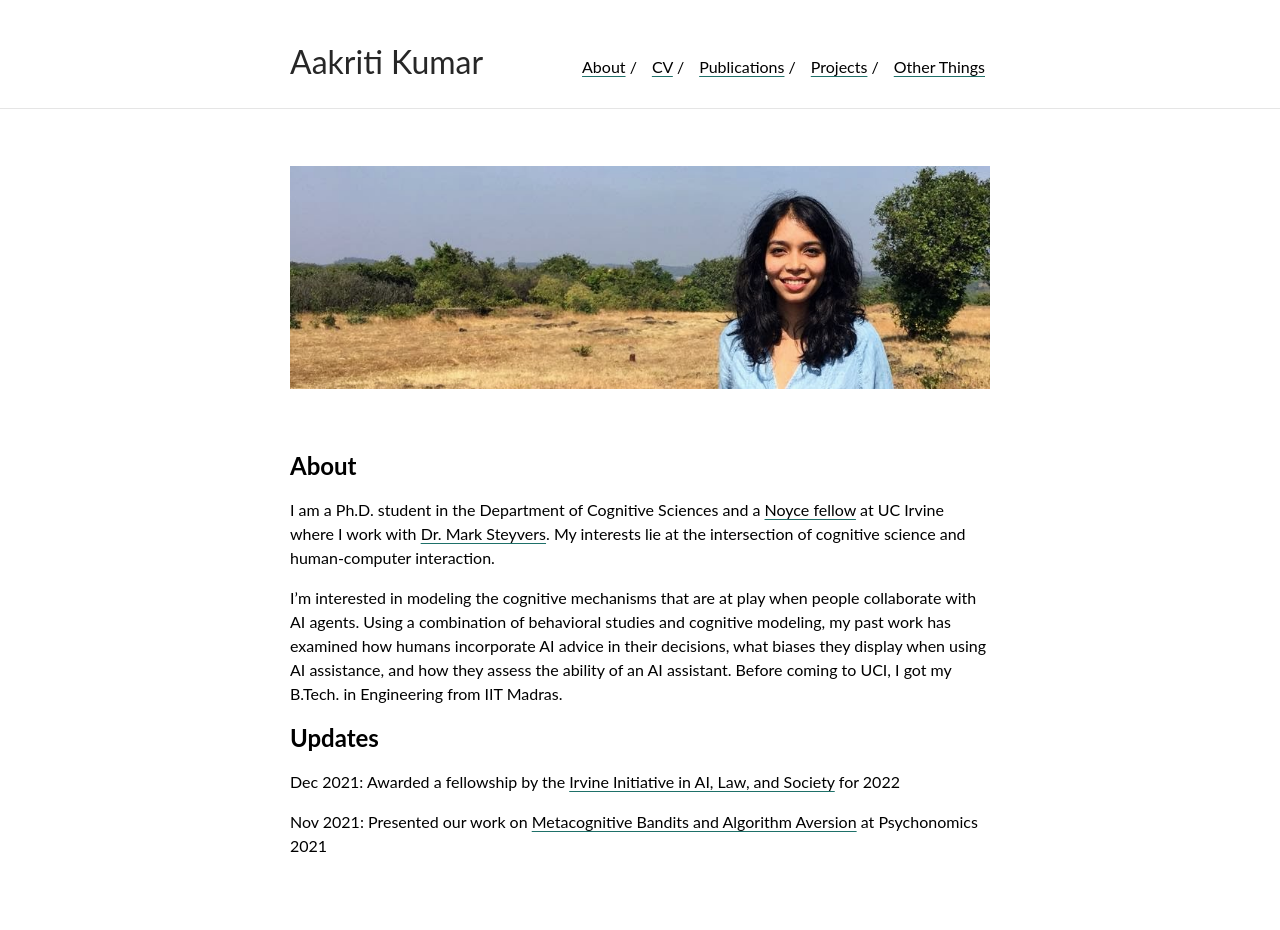
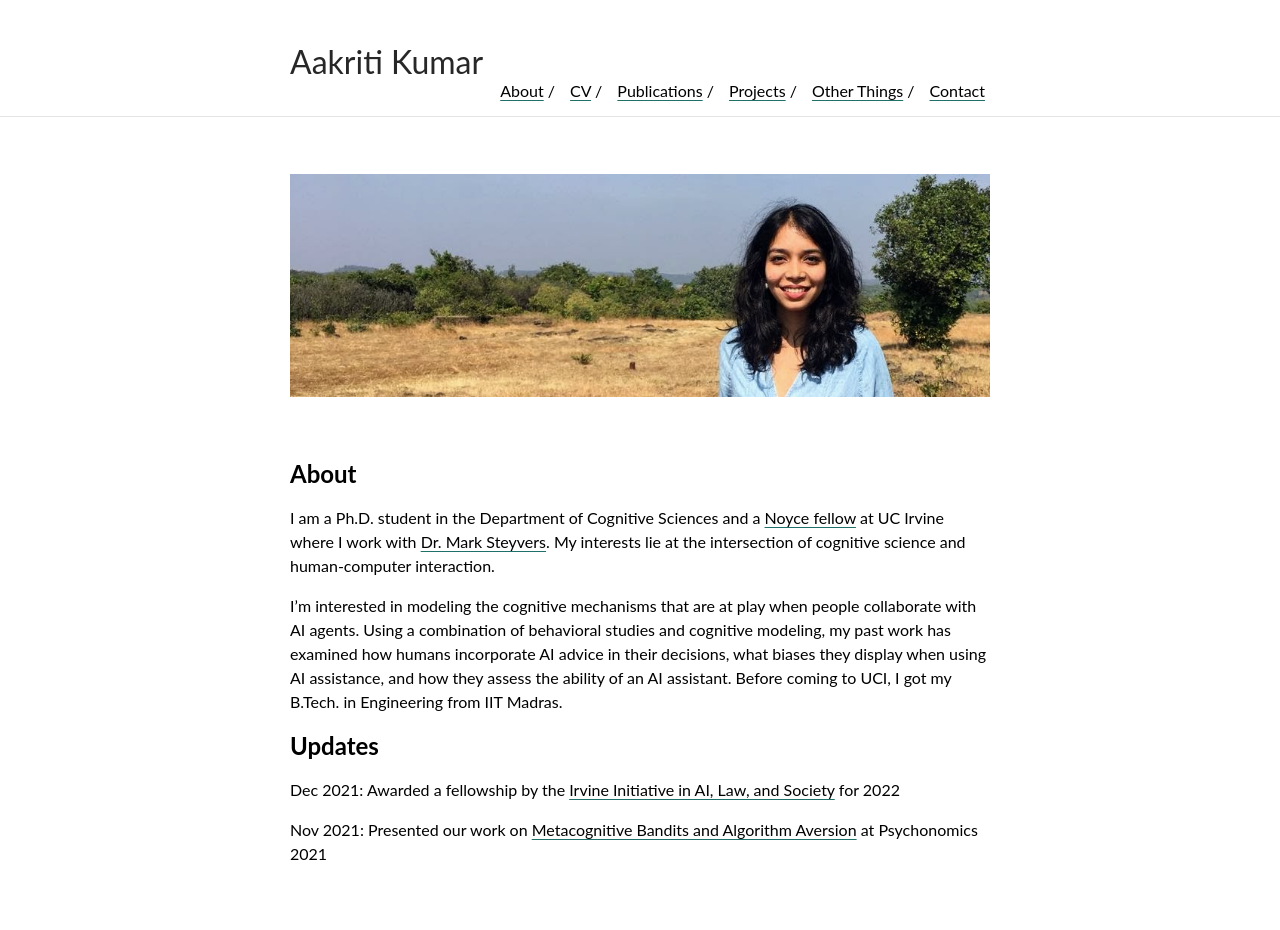
Before and after one commit to aakriti1kumar/aakriti1kumar.github.io, a Jekyll site: the page built from index.md, in a window 1280 px wide. Built offline with Jekyll 4.4.1, drawn with Linux system fonts in a browser that asks for light colours; our own code applies the rules of GitHub Pages for plain Markdown files.

Commit message:
Update _config.yml

```diff
--- a/_config.yml
+++ b/_config.yml
@@ -25,3 +25,5 @@ nav:
    link: "projects"
  - name: "Other Things"
    link: "otherthings"
+ - name: "Contact"
+   link: "contact"
```
